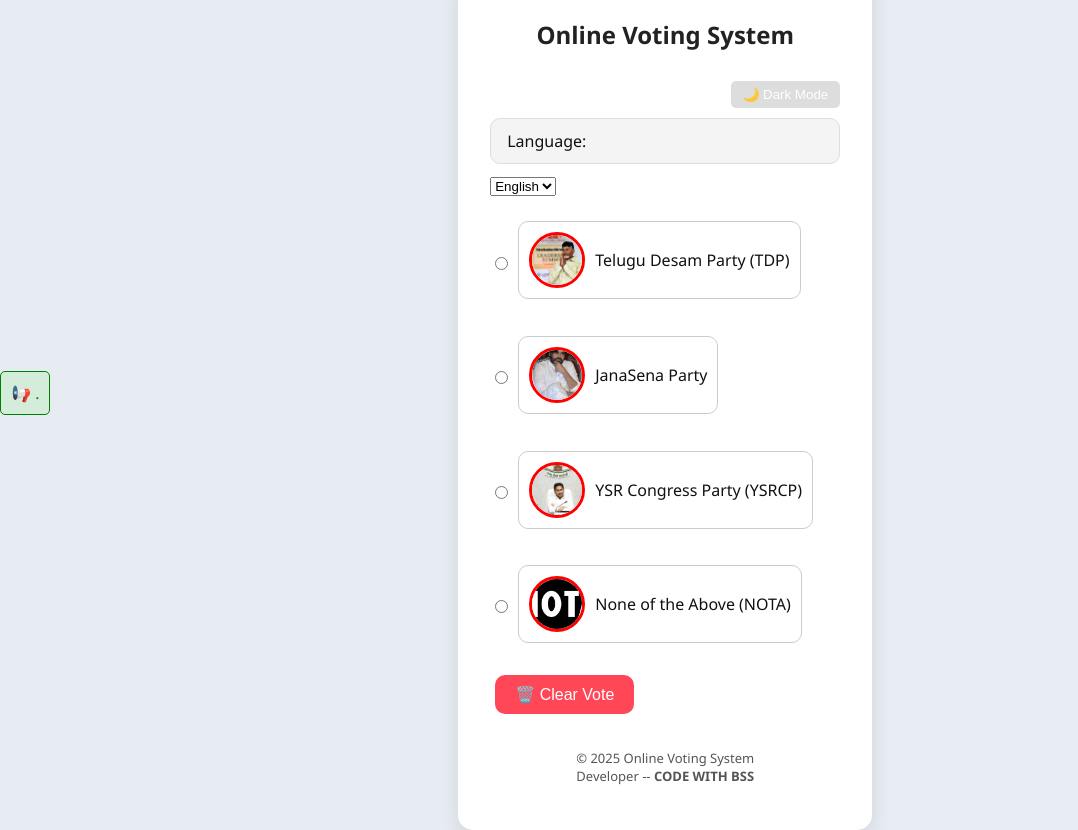
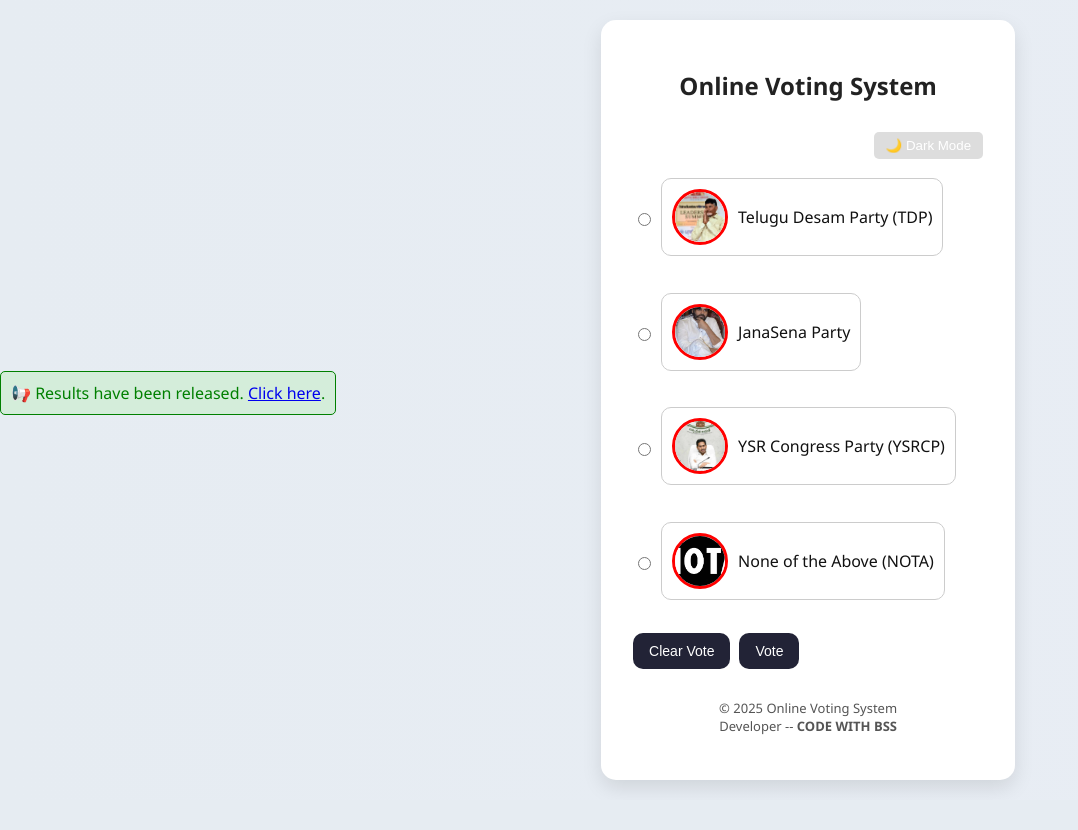
Before and after one commit to Bhanu-lpu/Onlinevotingapp, a Flask app: page / in a window 1280 px wide. Shown: the whole page, without its empty margins (0-1078 px from the left). After the commit the page ends 787 px from the top, so only its background shows below. Run offline with Flask 3, Linux system fonts and the light colour scheme; the visitor is signed in with stand-in values (Sample User, id 1).

Commit message:
Update index.html

```diff
--- a/templates/index.html
+++ b/templates/index.html
@@ -1,7 +1,7 @@
 <!DOCTYPE html>
-<html lang="{{ lang }}">
+<html lang="en">
 <head>
-  <title>{{ t["title"] }}</title>
+  <title>Online Voting System</title>
   <meta charset="UTF-8">
   <meta name="viewport" content="width=device-width, initial-scale=1.0">
   <link rel="stylesheet" href="{{ url_for('static', filename='style.css') }}">
@@ -10,25 +10,16 @@
 
   {% if voted and show_results %}
   <div class="notification" style="background-color: #d4edda; padding: 10px; border: 1px solid green; color: green; border-radius: 5px; margin-bottom: 15px;">
-      📢 {{ t["results_released"] }} <a href="/results?lang={{ lang }}">{{ t["click_here"] }}</a>.
+      📢 Results have been released. <a href="/results">Click here</a>.
   </div>
   {% endif %}
 
   <div class="container">
-    <h1>{{ t["title"] }}</h1>
+    <h1>Online Voting System</h1>
 
     <div class="theme-toggle">
-      <button id="themeButton">{{ t["theme_button"] }}</button>
+      <button id="themeButton">🌙 Dark Mode</button>
     </div>
-<form method="get" action="/" style="margin-bottom: 1rem;">
-  <label for="lang">{{ t["language_label"] | default("Language") }}: </label>
-  <select name="lang" onchange="this.form.submit()">
-    <option value="en" {% if lang == 'en' %}selected{% endif %}>English</option>
-    <option value="te" {% if lang == 'te' %}selected{% endif %}>తెలుగు</option>
-    <option value="hi" {% if lang == 'hi' %}selected{% endif %}>हिन्दी</option>
-  </select>
-</form>
-
 
     <form action="/vote" method="post">
       <div class="candidate">
@@ -63,12 +54,11 @@
         </label>
       </div>
 
-<button type="button" class="btn clear-btn">🗑️ Clear Vote</button>
-
-
+      <input type="button" value="Clear Vote" class="clear-btn" onclick="clearSelection()">
+      <input type="submit" value="Vote" class="vote-btn">
 
       {% if show_results %}
-        <a href="{{ url_for('results', lang=lang) }}" class="btn btn-primary mt-3">{{ t["view_results"] }}</a>
+        <a href="{{ url_for('results') }}" class="btn btn-primary mt-3">View Results</a>
       {% endif %}
     </form>
 
@@ -89,7 +79,7 @@
 
     if (localStorage.getItem('theme') === 'dark') {
       body.classList.add('dark');
-      button.textContent = '{{ t["theme_button"].replace("🌙", "🌞").replace("Dark", "Light") }}';
+      button.textContent = '🌞 Light Mode';
     }
 
     button.onclick = () => {
```
